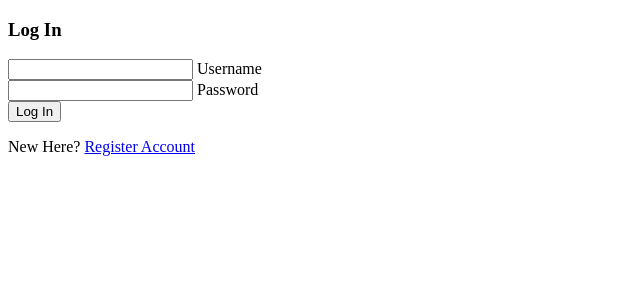
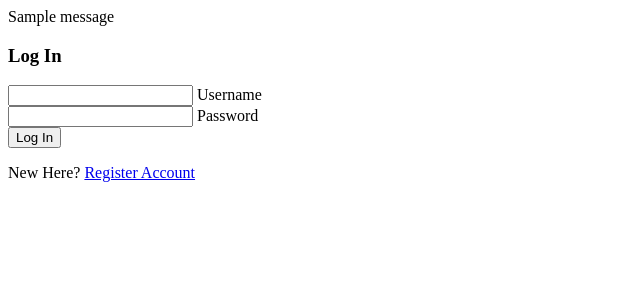
Before and after one commit to alexandergrib/studiuos-love, a Flask app: page /login in a window 1280 px wide. Shown: the top 300 px of the page, without its empty margins (0-640 px from the left). Run offline with Flask 2, Linux system fonts and the light colour scheme; one stand-in notice (Sample message) is shown; some libraries are stand-ins or nearby versions.

Commit message:
CODE: Add flash messages

```diff
--- a/app.py
+++ b/app.py
@@ -59,7 +59,7 @@ def login():
                 session["user"] = request.form.get("username").lower()
                 flash("Welcome, {}".format(
                     request.form.get("username")))
-                return redirect(url_for("index"))
+                return redirect(url_for("home"))
             else:
                 # invalid password match
                 flash("Incorrect Username and/or Password")
@@ -70,6 +70,7 @@ def login():
             return redirect(url_for("login"))
 
     return render_template("login.html")
+
 
 @app.route("/logout")
 def logout():
--- a/templates/base.html
+++ b/templates/base.html
@@ -8,6 +8,19 @@
     <title>Document</title>
 </head>
 <body>
+<!-- flash messages -->
+    <div class="messages_block">
+        {% with messages = get_flashed_messages() %}
+            {% if messages %}
+                {% for message in messages %}
+                    <div class="flashes">
+                        <span class="">{{ message }}</span>
+                    </div>
+                {% endfor %}
+            {% endif %}
+        {% endwith %}
+    </div>
+{# main content #}
     <div class="container">
         {% block content %}
         {% endblock %}
```
